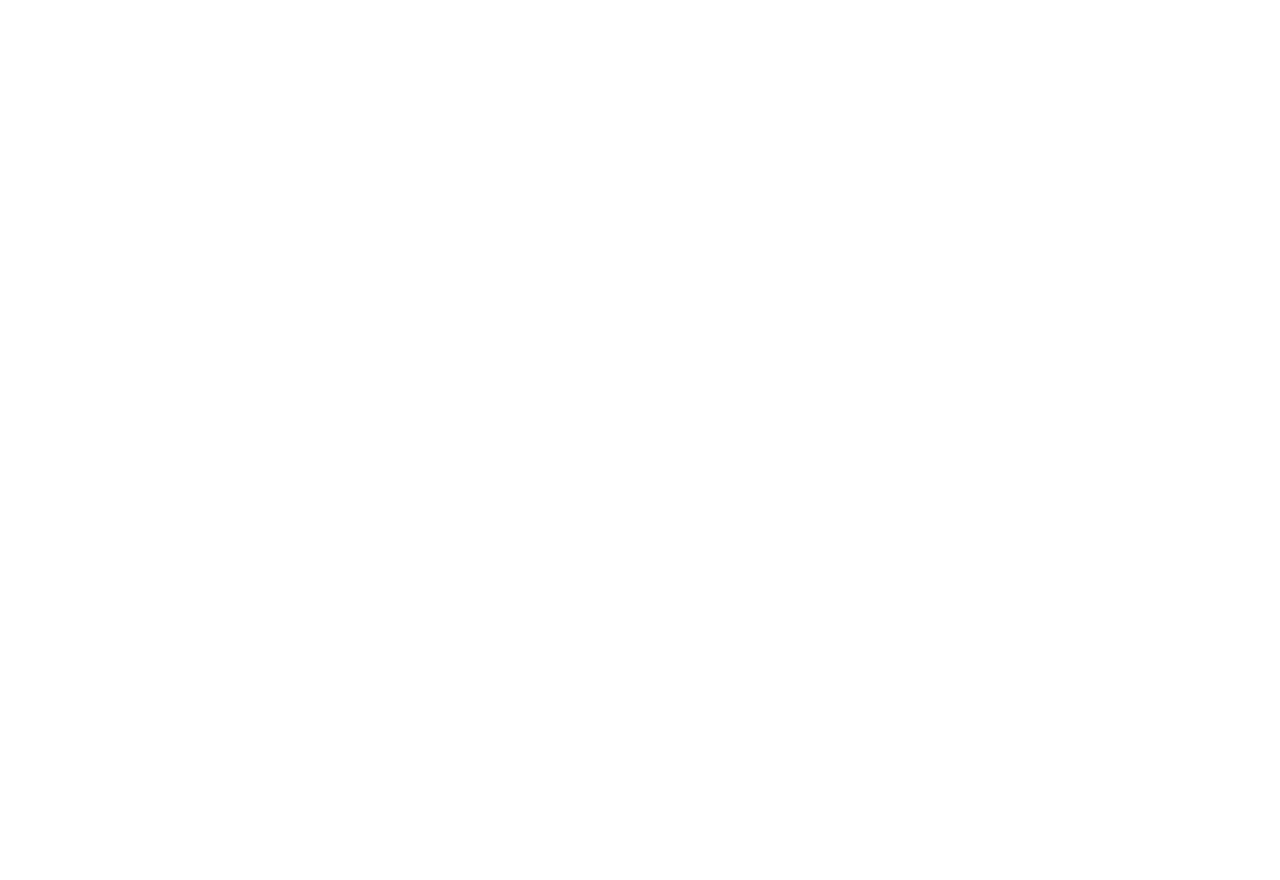
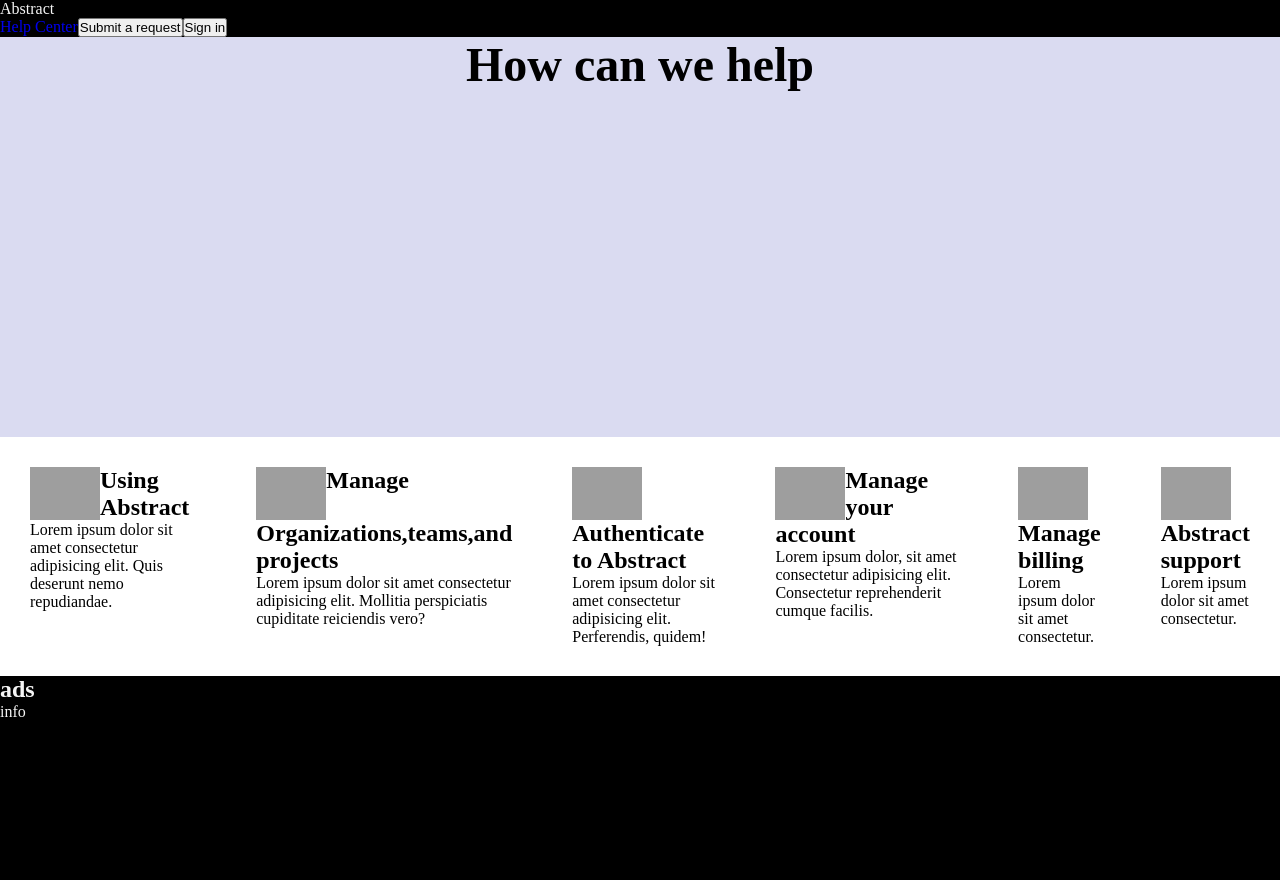
Before and after one commit to pitbul62/learning-projects, a plain HTML site: page Abstract site practice/index.html in a window 1280 px wide. Before the commit the page ends 800 px from the top, so only its background shows below. Drawn offline with Linux system fonts and the light colour scheme; grey boxes are pictures that could not be loaded.

Commit message:
prace nad html i css

```diff
--- a/Abstract site practice/index.html
+++ b/Abstract site practice/index.html
@@ -1,5 +1,6 @@
 <!DOCTYPE html>
 <html lang="en">
+
 <head>
     <meta charset="UTF-8">
     <meta http-equiv="X-UA-Compatible" content="IE=edge">
@@ -7,8 +8,93 @@
     <title>Document</title>
     <link rel="stylesheet" href="styles.css">
 </head>
+<!-- https://help.abstract.com/hc/en-us STRONKA REF -->
 <body>
-    <div></div>
+    <div class="wrapper">
+        <nav>
+            <p>Abstract</p><a href="#">Help Center</a><button>Submit a request</button><button>Sign in</button>
+        </nav>
+        <div class="search">
+            <h1>How can we help</h1>
+        </div>
+        <!--  -->
+        <section>
+            <div><img src="https://theme.zdassets.com/theme_assets/2197739/aed6500f4da41c641f3de5d96247eb6654e9c386.png"
+                    alt="">
+                <h2>Using Abstract</h2>
+                <p>Lorem ipsum dolor sit amet consectetur adipisicing elit. Quis deserunt nemo repudiandae.</p>
+                <a href=""></a>
+            </div>
+            <div><img src="https://theme.zdassets.com/theme_assets/2197739/50d0db451c0e1e66e1caddd142986fcf6792ca05.png"
+                    alt="">
+                <h2>Manage Organizations,teams,and projects</h2>
+                <p>Lorem ipsum dolor sit amet consectetur adipisicing elit. Mollitia perspiciatis cupiditate reiciendis
+                    vero?</p>
+                <a href=""></a>
+            </div>
+            <div><img src="https://theme.zdassets.com/theme_assets/2197739/7712592465ef5c7bf18f1c7cb16e19ab44eb81e3.png"
+                    alt="">
+                <h2>Authenticate to Abstract</h2>
+                <p>Lorem ipsum dolor sit amet consectetur adipisicing elit. Perferendis, quidem!</p>
+                <a href=""></a>
+            </div>
+            <div><img src="https://theme.zdassets.com/theme_assets/2197739/91588b3d042df901d9b941ccbb57af4f151401c7.png"
+                    alt="">
+                <h2>Manage your account</h2>
+                <p>Lorem ipsum dolor, sit amet consectetur adipisicing elit. Consectetur reprehenderit cumque facilis.
+                </p>
+                <a href=""></a>
+            </div>
+            <div><img src="https://theme.zdassets.com/theme_assets/2197739/3e82d0126e97d7b7c60a611d4e11b3c278d33743.png"
+                    alt="">
+                <h2>Manage billing</h2>
+                <p>Lorem ipsum dolor sit amet consectetur.</p>
+                <a href=""></a>
+            </div>
+            <div><img src="https://theme.zdassets.com/theme_assets/2197739/dcc25d18e224d12621d74e545cc8bdd1b5685ca8.png"
+                    alt="">
+                <h2>Abstract support</h2>
+                <p>Lorem ipsum dolor sit amet consectetur.</p>
+                <a href=""></a>
+            </div>
+        </section>
+        <!--  -->
+        <footer>
+            <div>
+                <h2>ads</h2>
+                <p></p>
+                <p></p>
+                <p></p>
+            </div>
+            <div>
+                <h2></h2>
+                <p></p>
+                <p></p>
+                <p></p>
+                <p></p>
+            </div>
+            <div>
+                <h2></h2>
+                <p></p>
+                <p></p>
+                <p></p>
+                <p></p>
+                <p></p>
+            </div>
+            <div>
+                <h2></h2>
+                <p></p>
+                <p></p>
+                <p></p>
+            </div>
+            <div>
+                <p>info</p>
+            </div>
+            <div class="Copyright"></div>
+        </footer>
+    </div>
+
 
 </body>
+
 </html>
--- a/Abstract site practice/styles.css
+++ b/Abstract site practice/styles.css
@@ -0,0 +1,38 @@
+* {
+    box-sizing: border-box;
+    margin: 0;
+    padding: 0;
+    font-style: none;
+    text-decoration: none;
+
+}
+.wrapper{
+margin: auto;}
+nav {color: whitesmoke;
+    background-color: #000;
+}
+h1{padding: 112
+    px 0 0 0;
+font-size: 3rem;}
+.search {
+    background-color: #dadbf1;
+    height: 400px;
+    text-align: center;
+}
+
+section {
+    display: flex;
+}
+
+section>div {
+    margin: 30px;
+}
+
+section>div>img {
+    float: left;
+    width: 70px;
+}
+footer{background-color: black;
+    height:204px;
+
+color: whitesmoke;}
```
